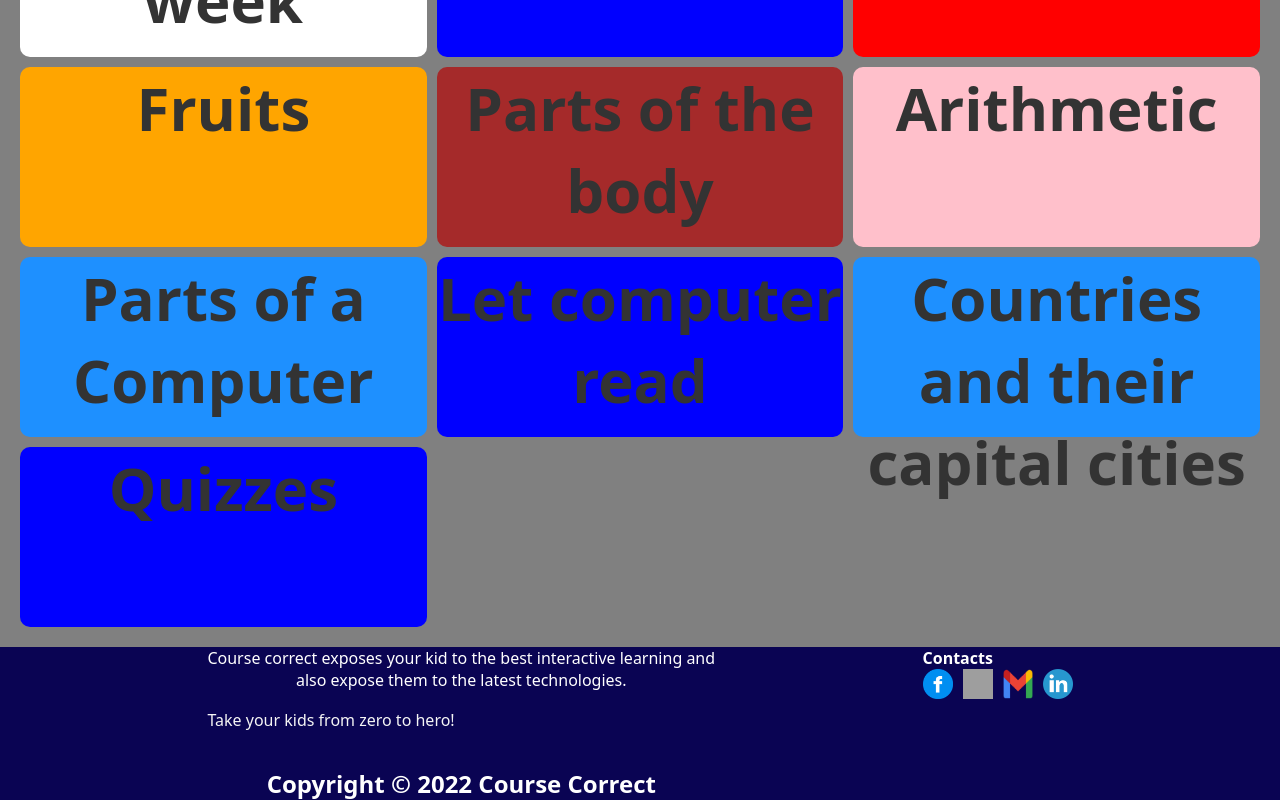
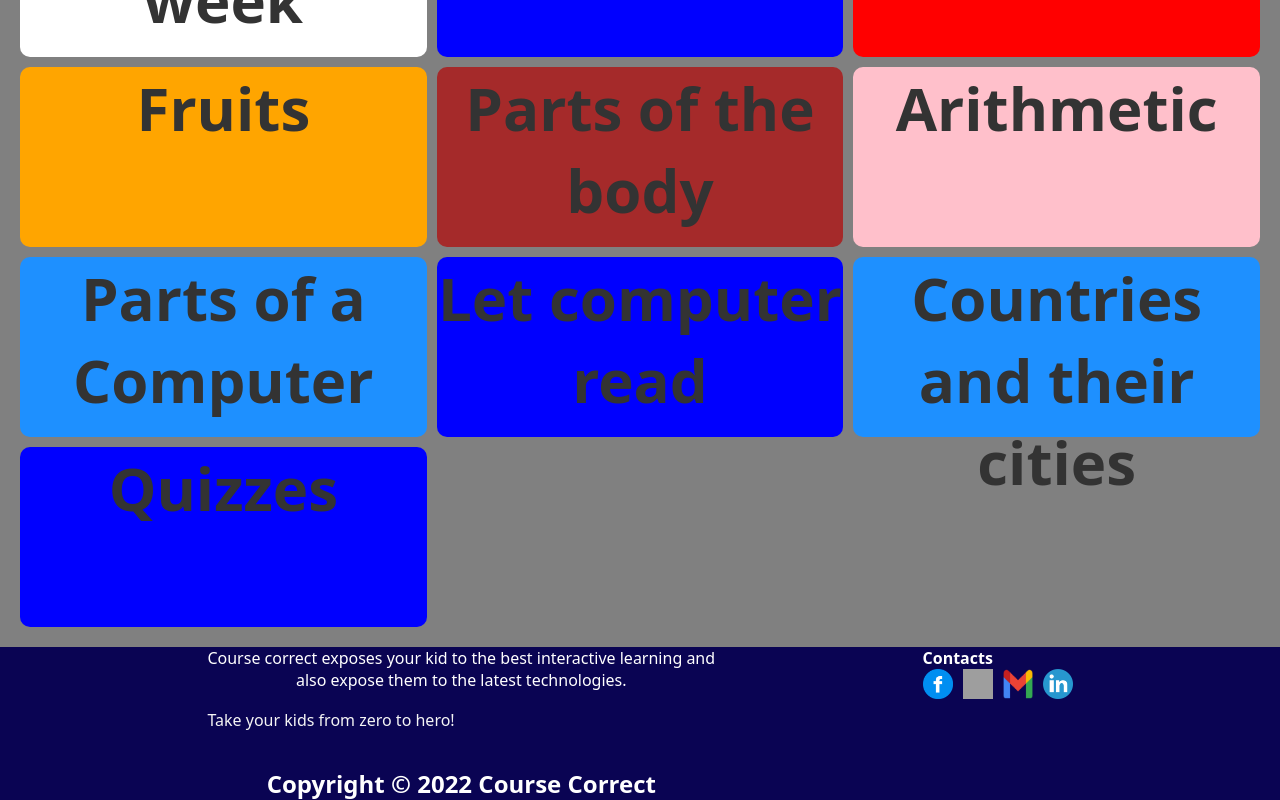
Before and after one commit to Game-of-Learners-G1/Kids-app, a React (Create React App) app: page / in a window 1280 px wide. Shown: the part 1126-1926 px from the top of the page. Built offline with nearby package versions, Linux system fonts and the light colour scheme; grey boxes are pictures that could not be loaded.

Commit message:
updated home page

```diff
--- a/src/Components/Home.js
+++ b/src/Components/Home.js
@@ -127,7 +127,7 @@
     },
     {
     //not important here
-      name: "Countries and their capital cities",
+      name: "Countries and their cities",
       color: "dodgerblue",
       id: 12,
       url:"/countries"
```
